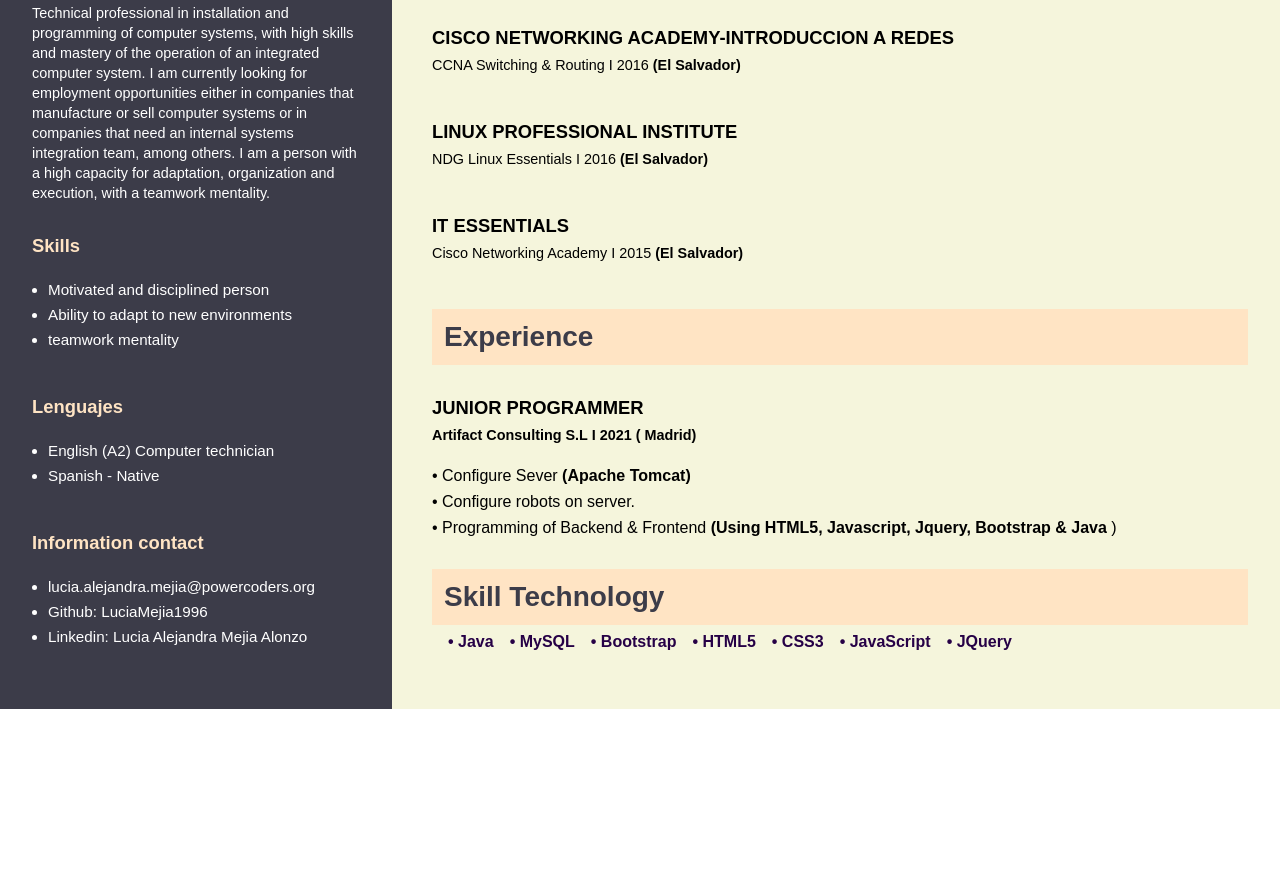
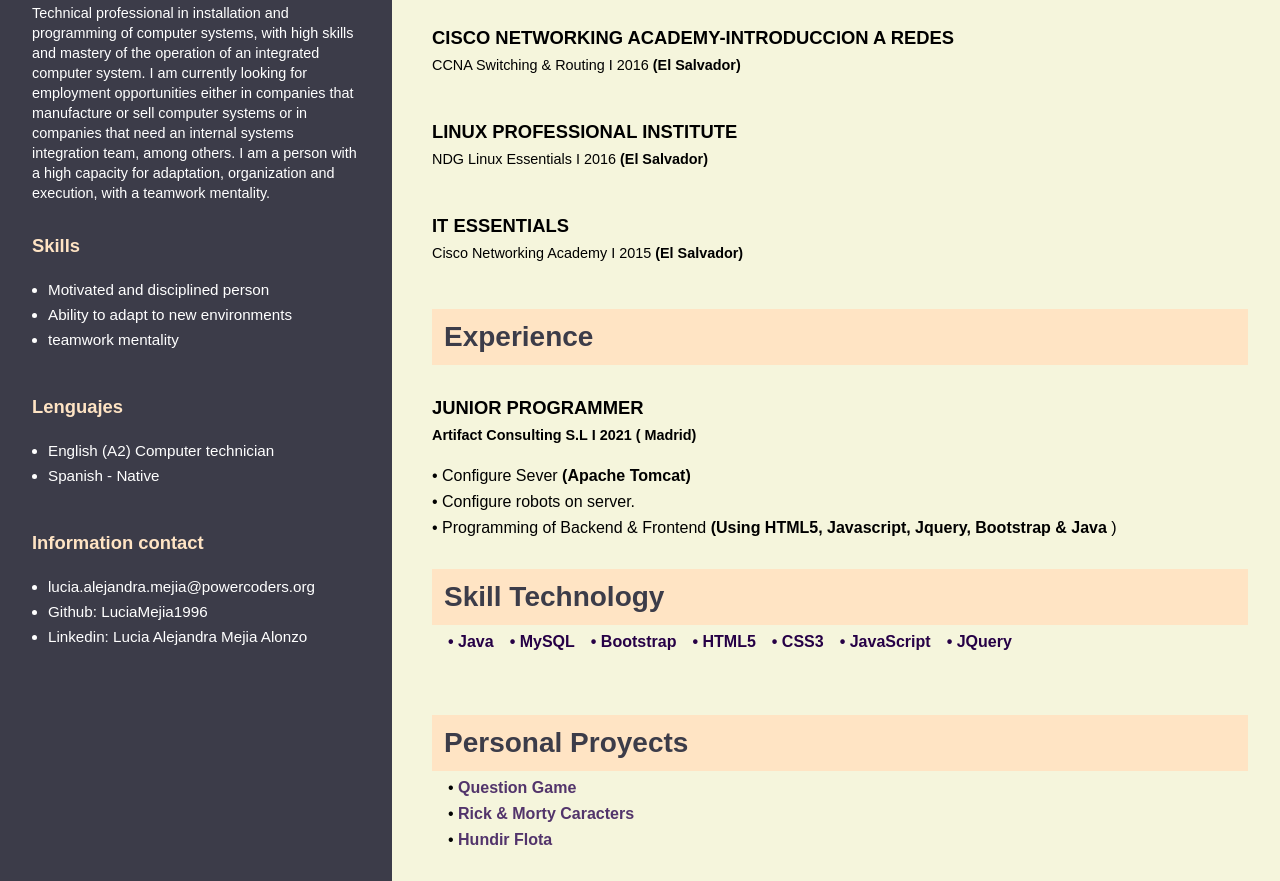
Before and after one commit to LuciaMejia1996/CV_Lucia_Mejia, a plain HTML site: page index.html in a window 1280 px wide. Shown: the part 531-1412 px from the top of the page. Before the commit the page ends 1240 px from the top, so only its background shows below. Drawn offline with Linux system fonts and the light colour scheme.

Commit message:
add personal proyects to html

```diff
--- a/css/style.css
+++ b/css/style.css
@@ -157,7 +157,8 @@
 }
 
 .inf_2 > div#experiencia > .separator,
-.inf_2 > div#Tecno > .separator{
+.inf_2 > div#Tecno > .separator,
+.inf_2 > div#proyects > .separator{
     margin-top: 4vmin;
     border: 1.5vmin solid bisque;
     background-color:bisque;
@@ -202,7 +203,8 @@
 
 }
 
-.inf_2 > div#Tecno > ul > li{
+.inf_2 > div#Tecno > ul > li,
+.inf_2 > div#proyects > ul > li{
     padding-top: 1vmin;
     padding-left: 2vmin;
     font-size: 2vmin;
@@ -211,6 +213,14 @@
 
 }
 
-.inf_2 > div#Tecno {
+.inf_2 > div#Tecno,
+.inf_2 > div#proyects {
     padding-bottom: 4vmin;
 }
+
+.inf_2 > div#proyects > ul > li a{
+    text-decoration: none;
+    font-weight: bold;
+    color: rgb(82, 52, 107);
+
+}
--- a/index.html
+++ b/index.html
@@ -102,6 +102,17 @@
                 <li>• JQuery</li>
             </ul>
         </div>
+        <div id="proyects">
+            <div class="separator">Personal Proyects</div>
+            <ul>
+                <li>• <a href="https://question-game-hapq0u91l-luciamejia262-hotmailcom.vercel.app/">Question Game</a>
+                </li>
+                <li>• <a href="https://rick-morty-show-rkkdmbwj7-luciamejia262-hotmailcom.vercel.app/">Rick & Morty
+                        Caracters</a></li>
+                <li>• <a href="https://hundir-flota-fw2o9yfs9-luciamejia262-hotmailcom.vercel.app/">Hundir Flota</a>
+                </li>
+            </ul>
+        </div>
     </div>
 </body>
 
```
